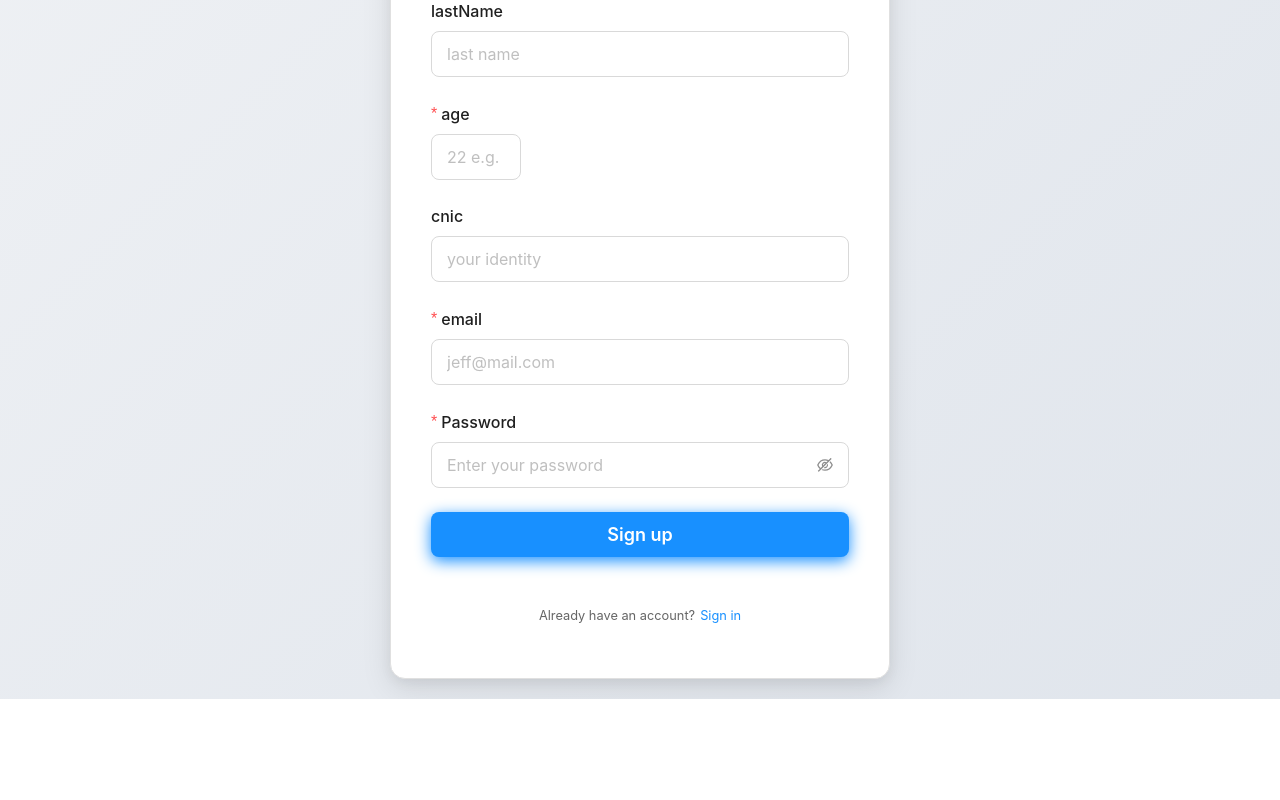
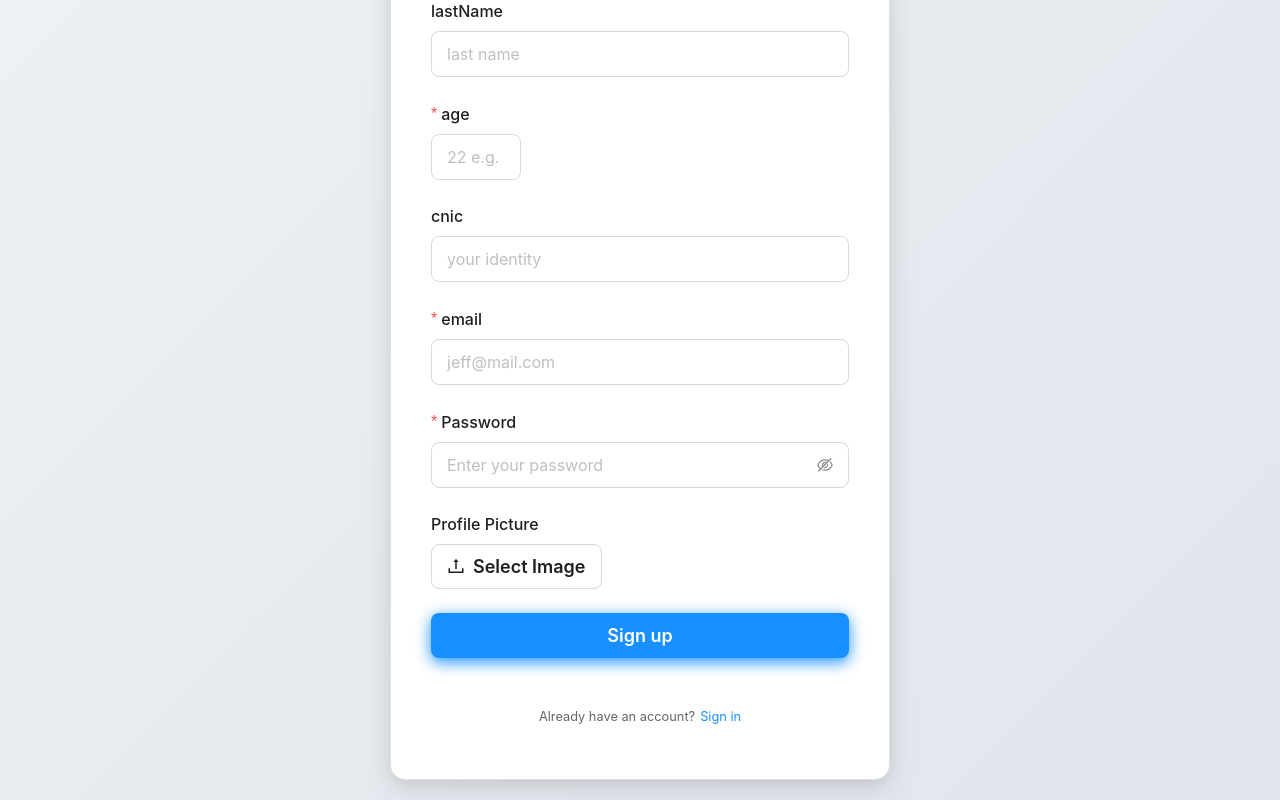
Before and after one commit to afaankhawaja/inventory-frontend, a React (Vite) app: page /signup in a window 1280 px wide. Shown: the part 434-1234 px from the top of the page. Before the commit the page ends 1133 px from the top, so only its background shows below. Built offline with nearby package versions, Linux system fonts and the light colour scheme.

Commit message:
added the user profile image from base64

```diff
--- a/src/Layout/components/HomeLayout.tsx
+++ b/src/Layout/components/HomeLayout.tsx
@@ -21,6 +21,8 @@ import {
 import { useNavigate } from "react-router";
 import { Outlet } from "react-router";
 import CurrentUser from "../../utils/CurrentUser";
+import { useQuery } from "@apollo/client";
+import { FETCH_USER_BY_USERNAME } from "../graphql/queries";
 
 const { Header, Sider, Content } = Layout;
 
@@ -31,7 +33,11 @@ const HomeLayout: React.FC = () => {
   } = theme.useToken();
   const navigate = useNavigate();
   const username = CurrentUser();
-
+  const { data } = useQuery(FETCH_USER_BY_USERNAME, {
+    variables: { username: username },
+  });
+  const base64Url = data?.username?.image_path;
+  const defaultIcon="../../../assets/images/user.png"
   const logoutUser = () => {
     localStorage.removeItem("access_token");
     localStorage.removeItem("refresh_token");
@@ -143,7 +149,7 @@ const HomeLayout: React.FC = () => {
           <Dropdown menu={{ items }} placement="bottomRight" arrow>
             <Avatar
               size={{ xs: 24, sm: 32, md: 32, lg: 36, xl: 40, xxl: 54 }}
-              icon={<UserOutlined />}
+              src={base64Url ? base64Url : defaultIcon}
             />
           </Dropdown>
         </Header>
--- /dev/null
+++ b/src/Layout/graphql/queries.ts
@@ -0,0 +1,10 @@
+import { gql } from "@apollo/client";
+
+export const FETCH_USER_BY_USERNAME = gql`
+  query finduser($username: String!) {
+    username(username: $username) {
+      userId
+      image_path
+    }
+  }
+`;
--- a/src/SignUp/components/SignUpForm.tsx
+++ b/src/SignUp/components/SignUpForm.tsx
@@ -1,11 +1,14 @@
-import React from "react";
+import React, { useState } from "react";
 import type { FormProps } from "antd";
-import { Button, Form, Input, InputNumber } from "antd";
+import { Button, Form, Input, InputNumber, Upload } from "antd";
 import styled from "styled-components";
 import { useNavigate } from "react-router-dom";
 import SignUpIcon from "../../../assets/svgs/sign_up_user.svg?react";
 import { useMutation } from "@apollo/client";
 import { CREATE_USER } from "../graphql/mutations";
+import { UploadOutlined } from '@ant-design/icons'
+import type { UploadFile } from "antd/es/upload/interface";
+
 const PageWrapper = styled.div`
   display: flex;
   justify-content: center;
@@ -114,12 +117,13 @@ type FieldType = {
   firstName?: string;
   lastName?: string;
   age?: number;
-  image?: string;
+  image?: File;
   email?: string;
   cnic?: string;
 };
 
 const SignUpForm: React.FC = () => {
+  const [fileList, setFileList] = useState<UploadFile[]>([]);
   const navigate = useNavigate();
   const [CreateUser, { loading }] = useMutation(CREATE_USER);
   const [form] = Form.useForm();
@@ -128,7 +132,21 @@ const SignUpForm: React.FC = () => {
     navigate("/");
   };
 
-  const onFinish: FormProps<FieldType>["onFinish"] = (values) => {
+  const getBase64 = (file: File): Promise<string> =>
+    new Promise((resolve, reject) => {
+      const reader = new FileReader();
+      reader.readAsDataURL(file);
+      reader.onload = () => resolve(reader.result as string);
+      reader.onerror = (error) => reject(error);
+    });
+
+
+  const onFinish: FormProps<FieldType>["onFinish"] =async (values) => {
+    let base64: string | undefined;
+    if (fileList.length > 0) {
+      const file = fileList[0].originFileObj as File;
+      base64 = await getBase64(file);
+    }
     CreateUser({
       variables: {
         username: values.username,
@@ -138,6 +156,7 @@ const SignUpForm: React.FC = () => {
         password_hash: values.password,
         cnic: values.cnic,
         age: values.age,
+        image_path:base64
       },
     })
       .then(() => {
@@ -223,6 +242,16 @@ const SignUpForm: React.FC = () => {
           >
             <Input.Password placeholder="Enter your password" />
           </Form.Item>
+          <Form.Item<FieldType> label="Profile Picture" name="image">
+            <Upload
+              accept="image/*"
+              beforeUpload={() => false}
+              fileList={fileList}
+              onChange={({ fileList }) => setFileList(fileList)}
+            >
+              <Button icon={<UploadOutlined />}>Select Image</Button>
+            </Upload>
+          </Form.Item>
 
           <Form.Item>
             <Button type="primary" htmlType="submit">
--- a/src/SignUp/graphql/mutations.ts
+++ b/src/SignUp/graphql/mutations.ts
@@ -9,6 +9,7 @@ export const CREATE_USER = gql`
     $cnic: String
     $password_hash: String
     $email: String
+    $image_path: String
   ) {
     createUser(
       createUserInput: {
@@ -19,6 +20,7 @@ export const CREATE_USER = gql`
         cnic: $cnic
         password_hash: $password_hash
         email: $email
+        image_path: $image_path
       }
     ) {
       userId
```
Also changed, not shown: assets/images/user.png (added).
